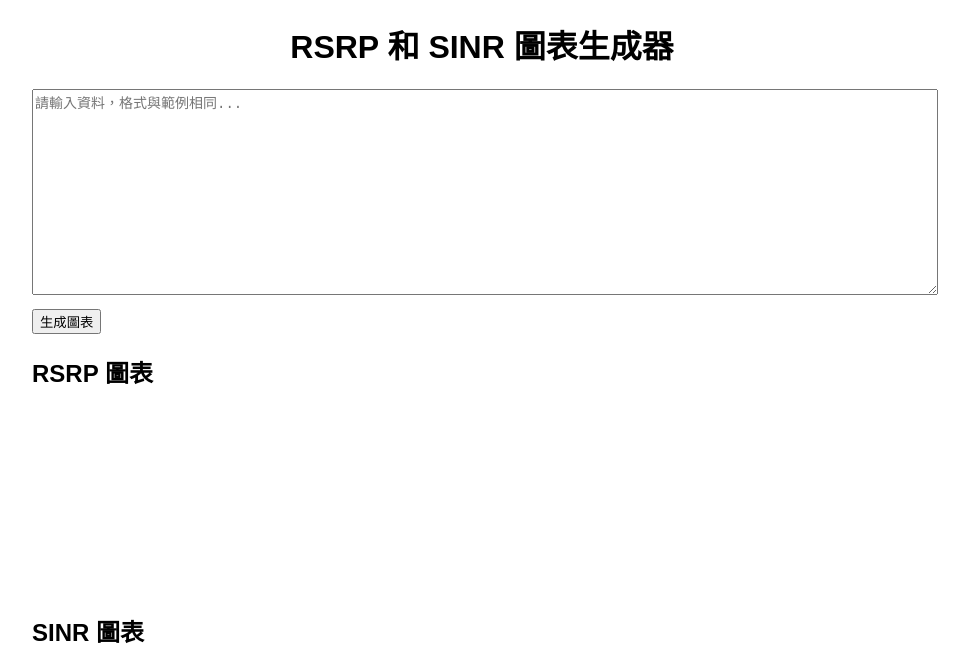
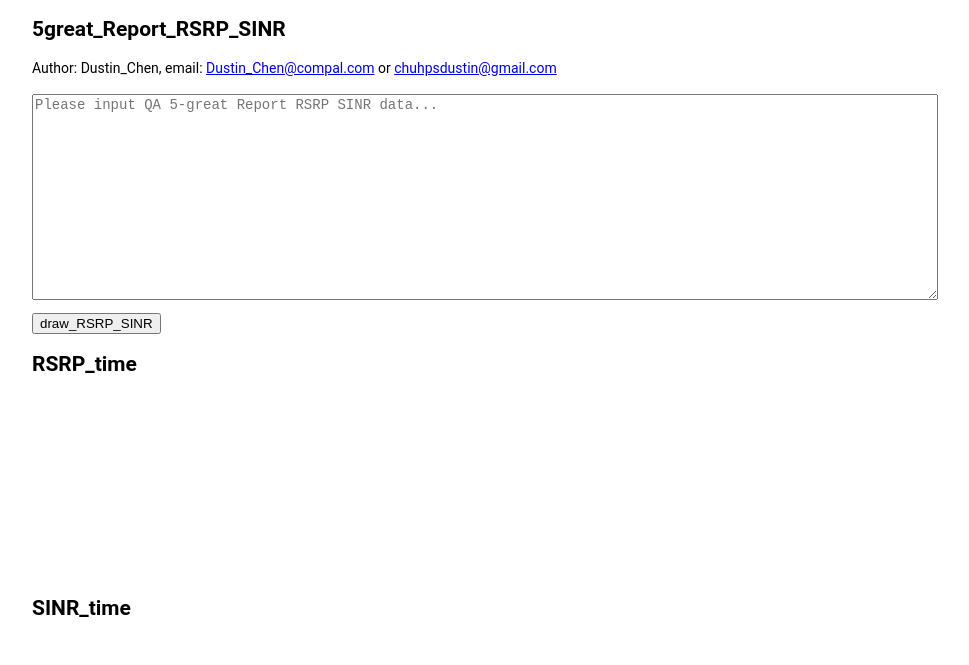
Before and after one commit to dustinchen26/QA_RSRP_SINR, a plain HTML site: page index.html in a window 1280 px wide. Shown: the whole page, without its empty margins (158-1127 px from the left). Drawn offline with nearby package versions, Linux system fonts and the light colour scheme.

Commit message:
add example

```diff
--- a/index.html
+++ b/index.html
@@ -1,3 +1,9 @@
+<!--
+  Copyright © [2023] [Dustin_Chen]. All rights reserved.
+  Author: Dustin_Chen
+  Email:  Dustin_Chen@compal.com or chuhpsdustin@gmail.com
+-->
+
 <!DOCTYPE html>
 <html lang="zh-Hant">
 <head>
@@ -7,16 +13,18 @@
     <script src="https://cdn.jsdelivr.net/npm/chart.js"></script>
     <style>
         body {
-            font-family: Arial, sans-serif;
-            margin: 20px;
+            line-height: 1.2;
+            font-size: 14px;
+            font-family: Roboto, sans-serif;
+            white-space: nowrap; /* Prevent automatic line breaks */
+            overflow-x: auto; /* Enable horizontal scrollbar */
         }
+
         .container {
             max-width: 900px;
             margin: 0 auto;
         }
-        h1 {
-            text-align: center;
-        }
+
         textarea {
             width: 100%;
             height: 200px;
@@ -30,14 +38,19 @@
 </head>
 <body>
     <div class="container">
-        <h1>RSRP 和 SINR 圖表生成器</h1>
-        <textarea id="data-input" placeholder="請輸入資料，格式與範例相同..."></textarea>
-        <button onclick="generateCharts()">生成圖表</button>
+        <h2>5great_Report_RSRP_SINR</h2>
+        <p style="margin: 0;">Author: Dustin_Chen, email: <a href="mailto:Dustin_Chen@compal.com"
+            style="line-height: 1;">Dustin_Chen@compal.com</a> or <a href="mailto:chuhpsdustin@gmail.com"
+            style="line-height: 1;">chuhpsdustin@gmail.com</a></p>
+		<br>
+        <textarea id="data-input" placeholder="Please input QA 5-great Report RSRP SINR data..."></textarea>
+		<br>
+        <button onclick="generateCharts()">draw_RSRP_SINR</button>
 
-        <h2>RSRP 圖表</h2>
+        <h2>RSRP_time</h2>
         <canvas id="rsrpChart"></canvas>
 
-        <h2>SINR 圖表</h2>
+        <h2>SINR_time</h2>
         <canvas id="sinrChart"></canvas>
     </div>
 
```
Also changed, not shown: 2 other files.
